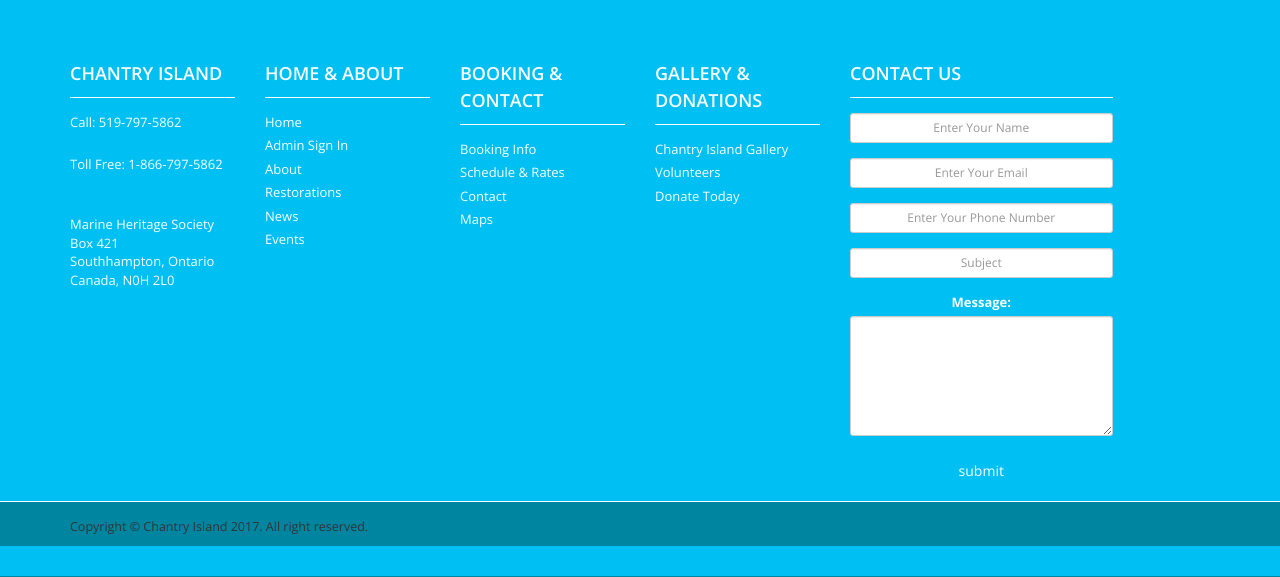
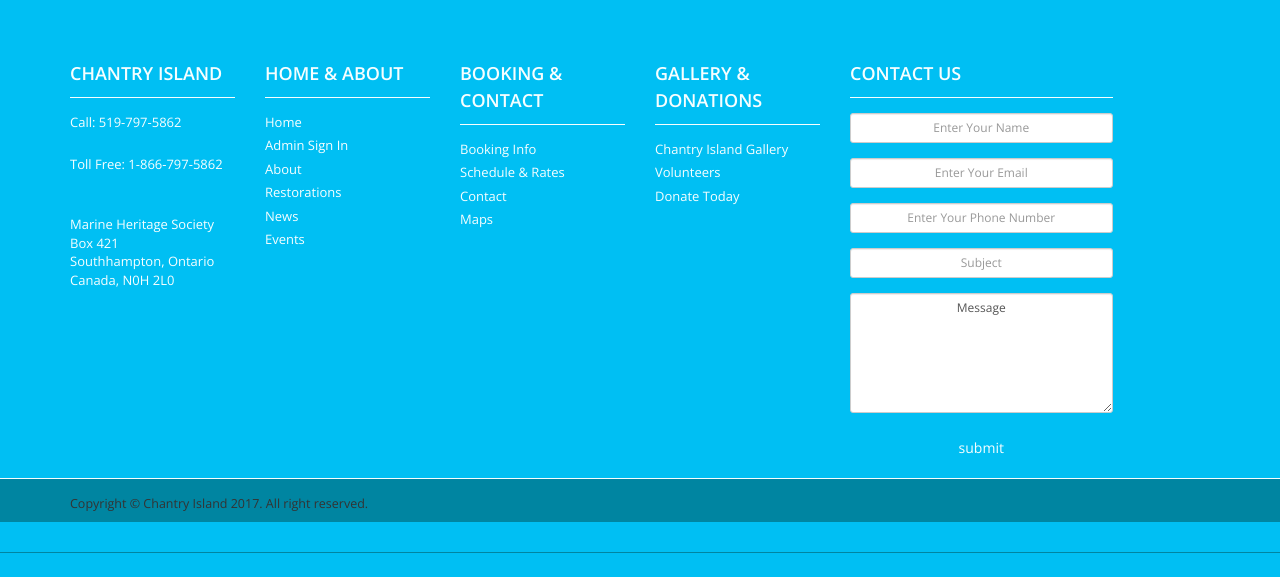
Before and after one commit to bodzee94/ci-project-build, a PHP site: page /index.php in a window 1280 px wide. Shown: the part 1424-2001 px from the top of the page. After the commit the page ends 1977 px from the top, so only its background shows below. Run offline with PHP 8.4, Linux system fonts and the light colour scheme; some libraries are stand-ins or nearby versions; some web fonts are replaced.

Commit message:
minor fix

```diff
--- a/footer.php
+++ b/footer.php
@@ -120,9 +120,8 @@
     			    			<div class="row">
     			    				<div class="col-xs-12 col-sm-12 col-md-12">
     			    					<div class="form-group">
-                          <label>Message:</label>
-    			                  <textarea name="text" id="message" class="form-control input-sm text-center" placeholder="Write Your Message Here" maxlength="140" rows="6" required>
-    			                  </textarea>
+    			                 <textarea name="text" id="message" class="form-control input-sm text-center" placeholder="Write Your Message Here" maxlength="140" rows="6" required>Message
+    			                 </textarea>
     			    					</div>
     			    				</div>
     			    			</div>
```
